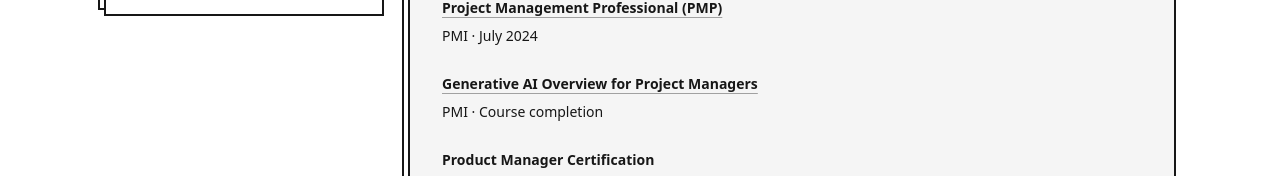
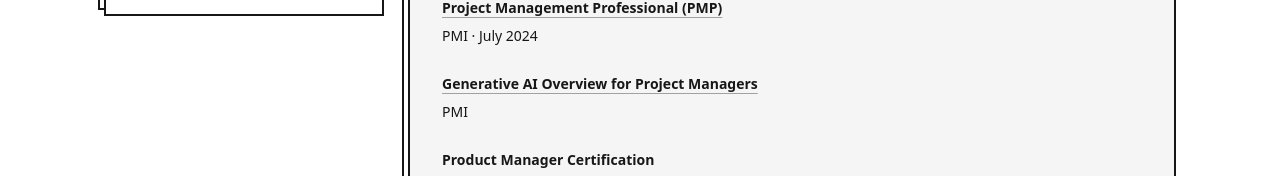
Before and after one commit to skm1312/portfolio-website, a Next.js app: page /resume in a window 1280 px wide. Shown: the part 2566-2742 px from the top of the page. Built offline with nearby package versions, Linux system fonts and the light colour scheme.

Commit message:
Update information

```diff
--- a/src/app/components/ProfileSections.tsx
+++ b/src/app/components/ProfileSections.tsx
@@ -62,7 +62,7 @@
             <a className="text-link" href={credential.href} target="_blank" rel="noreferrer">{credential.title}</a>
           ) : <strong>{credential.title}</strong>}
           <br />
-          {[credential.issuer, credential.date, credential.note].filter(Boolean).join(" · ")}
+          {[credential.issuer, credential.date].filter(Boolean).join(" · ")}
         </p>
       ))}
       <div>
--- a/src/app/profile-data.ts
+++ b/src/app/profile-data.ts
@@ -20,7 +20,6 @@
   issuer: string;
   date?: string;
   href?: string;
-  note?: string;
 }[] = [
   {
     title: "Professional Scrum Product Owner I (PSPO I)",
@@ -37,7 +36,6 @@
   {
     title: "Generative AI Overview for Project Managers",
     issuer: "PMI",
-    note: "Course completion",
     href: "https://www.credly.com/badges/9a4fe16d-1b79-4b7b-a275-e0155f3d7f9a/public_url",
   },
   {
```
Also changed, not shown: 1 other file (tests, documents, lock files or other folders).
